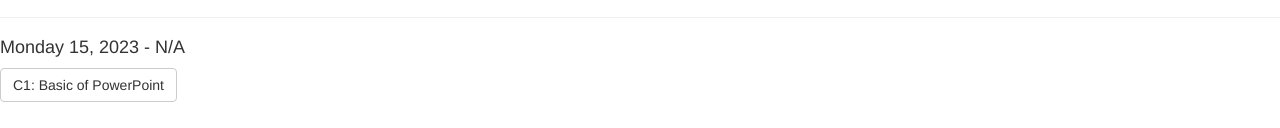
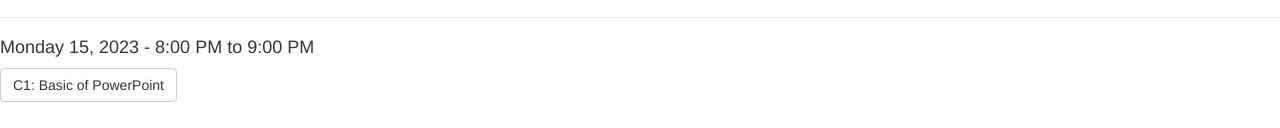
Before and after one commit to Shriyash-Kadam/isrtd_course.com, a plain HTML site: page index.html in a window 1280 px wide. Shown: the part 176-304 px from the top of the page. Drawn offline with nearby package versions, Linux system fonts and the light colour scheme.

Commit message:
Update index.html

```diff
--- a/index.html
+++ b/index.html
@@ -56,7 +56,7 @@
     <h2>Welcome, <i> Mrs Rekha </i></h2>
    </center>
    <hr>
-    <h4>Monday 15, 2023 - N/A</h4>
+    <h4>Monday 15, 2023 - 8:00 PM to 9:00 PM</h4>
     <button id="button1" class="btn btn-default" onclick="playCls()">C1: Basic of PowerPoint</button><br><br>
     <h4>Monday 16, 2023 - N/A</h4>
     <button id="button1" class="btn btn-default" onclick="playCls()">C2: Using Designer and Theme </button><br><br>
```
